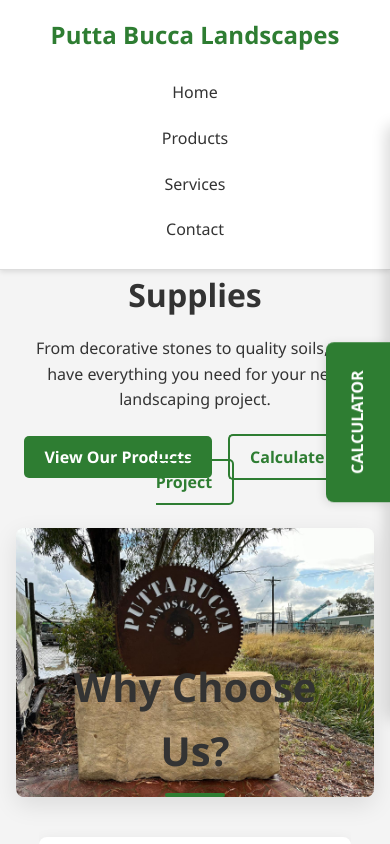
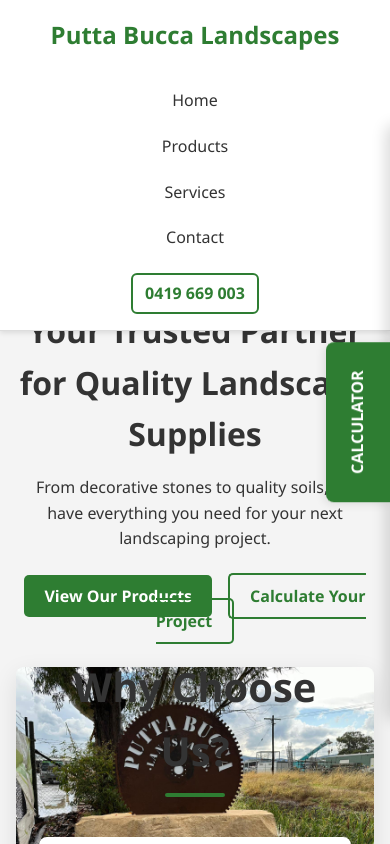
Before and after one commit to Jimmy-B3578/PuttaBucca_Website_V2, a Next.js app: page / in a window 390 px wide. Shown: the top 844 px of the page. Built offline with nearby package versions, Linux system fonts and the light colour scheme.

Commit message:
added favicon and logo

```diff
--- a/app/components/Header.js
+++ b/app/components/Header.js
@@ -7,12 +7,15 @@
         <div className="logo">
           <Link href="/">Putta Bucca Landscapes</Link>
         </div>
+        <div className="nav-right">
           <ul>
             <li><Link href="/">Home</Link></li>
             <li><Link href="/products">Products</Link></li>
             <li><Link href="/services">Services</Link></li>
             <li><Link href="/contact">Contact</Link></li>
           </ul>
+          <a className="header-phone" href="tel:0419669003" aria-label="Call Putta Bucca Landscapes on 0419 669 003">0419 669 003</a>
+        </div>
       </nav>
     </header>
   );
--- a/app/layout.js
+++ b/app/layout.js
@@ -7,6 +7,11 @@
 export const metadata = {
   title: 'Putta-Bucca Landscape Supplies',
   description: 'Your local supplier for garden, building, and landscape materials in Mudgee.',
+  icons: {
+    icon: [{ url: '/images/favicon.png', type: 'image/png' }],
+    shortcut: ['/images/favicon.png'],
+    apple: ['/images/favicon.png']
+  }
 };
 
 export default function RootLayout({ children }) {
--- a/app/page.js
+++ b/app/page.js
@@ -6,6 +6,7 @@
       <section className="hero">
         <div className="hero-container">
                   <div className="hero-content">
+          <img className="hero-logo" src="/images/Logo.png" alt="Putta Bucca Landscapes logo" />
           <h1 className="animate-fade-in-down">Your Trusted Partner for Quality Landscape Supplies</h1>
           <p className="animate-fade-in-up">From decorative stones to quality soils, we have everything you need for your next landscaping project.</p>
           <HeroButtons />
--- a/app/style.css
+++ b/app/style.css
@@ -74,6 +74,28 @@
     font-weight: 500;
 }
 
+/* Header phone styles */
+.nav-right {
+    display: flex;
+    align-items: center;
+    gap: 1.25rem;
+}
+
+.header-phone {
+    color: #2e7d32;
+    font-weight: 700;
+    text-decoration: none;
+    border: 2px solid #2e7d32;
+    padding: 6px 12px;
+    border-radius: 6px;
+    transition: all 0.2s ease;
+}
+
+.header-phone:hover {
+    background: #2e7d32;
+    color: #fff;
+}
+
 header nav ul li a:hover {
     color: #2e7d32;
 }
@@ -105,6 +127,14 @@
     max-width: 600px;
     text-align: left;
     padding-right: 4rem;
+}
+
+.hero-logo {
+    width: 220px;
+    height: auto;
+    display: block;
+    margin: 0 auto 1rem auto;
+    filter: drop-shadow(0 6px 16px rgba(0,0,0,0.12));
 }
 
 .hero-image {
@@ -483,6 +513,16 @@
         text-align: center;
     }
 
+    .nav-right {
+        flex-direction: column;
+        gap: 0.75rem;
+        margin-top: 0.5rem;
+    }
+
+    .header-phone {
+        display: inline-block;
+    }
+
     .hero-image {
         width: 100%;
         max-width: 400px;
```
Also changed, not shown: public/images/Logo.png (added), public/images/favicon.png (added). Lines whose indentation alone changed are shown as unchanged.
